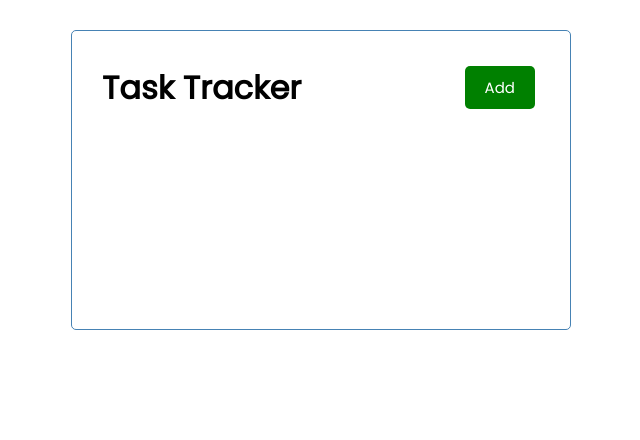
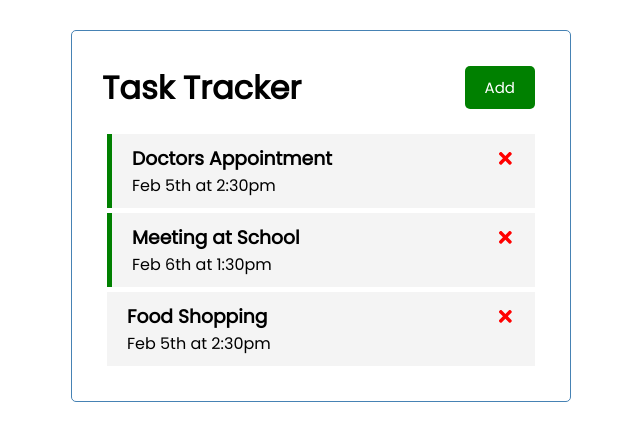
Before and after one commit to Pulerabj11/react-task-tracker, a React (Create React App) app: page / in a window 1280 px wide. Shown: the top 440 px of the page, without its empty margins (319-959 px from the left). Built offline with nearby package versions, Linux system fonts and the light colour scheme.

Commit message:
60% complete.  Added Task components, delete function, and reminder indicator.

```diff
--- a/package.json
+++ b/package.json
@@ -8,6 +8,7 @@
     "@testing-library/user-event": "^12.8.3",
     "react": "^17.0.2",
     "react-dom": "^17.0.2",
+    "react-icons": "^4.2.0",
     "react-scripts": "4.0.3",
     "web-vitals": "^1.1.2"
   },
--- a/src/App.js
+++ b/src/App.js
@@ -1,12 +1,61 @@
-import Header from "./Components/Header";
+import Header from "./Components/Header"
+import Tasks from "./Components/Tasks"
+import { useState } from 'react' //useState is a hook
+
 
 // App is used in index.js
 const App = () => {
+  //useState will preserve the state between rerenders
+  //We call the state, 'tasks', and name a function to update the state, 'setTasks'.  Then call useState and input the default into the useState() parenthesis.
+  //State is immutable.  Must use setTasks to change the state
+  //Moved the tasks state into App so that it can be used globally.  Pass them into components as props.
+  const [tasks, setTasks] = useState([
+    {
+        id: 1,
+        text: 'Doctors Appointment',
+        day: 'Feb 5th at 2:30pm',
+        reminder: true,
+    },
+    {
+        id: 2,
+        text: 'Meeting at School',
+        day: 'Feb 6th at 1:30pm',
+        reminder: true,
+    },
+    {
+        id: 3,
+        text: 'Food Shopping',
+        day: 'Feb 5th at 2:30pm',
+        reminder: false,
+    }
+  ])
+
+  //Delete Task
+  const deleteTask = (id) => {
+    //filter the setTasks array to update the state
+    setTasks(tasks.filter((task) => task.id !== id))
+  }
+
+  //Toggle Reminder
+  const toggleReminder = (id) => {
+    //For each task, if task.id === id, then spread across all task properties except reminder.  Reminder boolean is flipped.
+    setTasks(
+      tasks.map((task) =>
+        task.id === id ?
+        { ...task, reminder: !task.reminder} : task)
+      )
+  }
+
   return (
     // This is JavaScript Syntax Extension (JSX)
     // This is html, but with some changes like different attribute names and using JavaScript expressions and variables
     <div className="container">
       <Header/>
+      {tasks.length > 0 ? (
+        <Tasks tasks={tasks} onDelete={deleteTask} onToggle={toggleReminder}/>
+        ) : (
+        'No Tasks To Show'
+      )}
     </div>
   );
 }
--- /dev/null
+++ b/src/Components/Task.js
@@ -0,0 +1,23 @@
+//Font Awesome from react icons.  Using this for our delete (x) icon.
+import { FaTimes } from 'react-icons/fa' //installed from console with 'npm i react-icons'
+
+//Task component populates Tasks component.
+//onDelete calls deleteTask in App.js
+const Task = ({ task, onDelete, onToggle }) => {
+    return (
+        //backticks used in className experession called a template literal
+        //if task.reminder is true, then reminder is added to className
+        <div className={`task ${task.reminder ? 'reminder' : ''}`} onDoubleClick={() => onToggle(task.id)}>
+            <h3>
+                {task.text}
+                <FaTimes
+                    style={{color: 'red', cursor: 'pointer'}}
+                    onClick={() => onDelete(task.id)}
+                />
+            </h3>
+            <p>{task.day}</p>
+        </div>
+    )
+}
+
+export default Task
--- /dev/null
+++ b/src/Components/Tasks.js
@@ -0,0 +1,17 @@
+import Task from "./Task"
+
+//tasks prop is passed in.  tasks state is in App.js
+const Tasks = ({ tasks, onDelete, onToggle }) => {
+    return (
+        <>
+            {
+            //Loop through tasks and output a Task component with the task passed in as a prop.
+            }
+            {tasks.map((task) => (
+                <Task key={task.id} task={task} onDelete={onDelete} onToggle={onToggle}/>
+            ))}
+        </>
+    )
+}
+
+export default Tasks
--- a/src/index.css
+++ b/src/index.css
@@ -58,7 +58,6 @@ body {
   background: #f4f4f4;
   margin: 5px;
   padding: 10px 20px;
-  cursor: pointer;
 }
 
 .task.reminder {
```
Also changed, not shown: src/Components/Header.js (line endings or trailing spaces), 1 other file (tests, documents, lock files or other folders).
